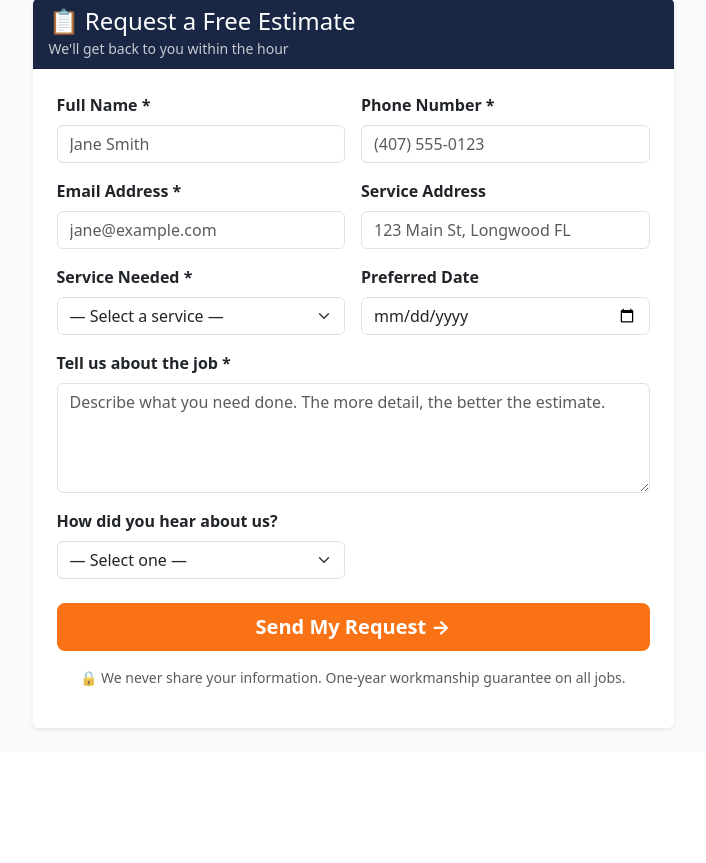
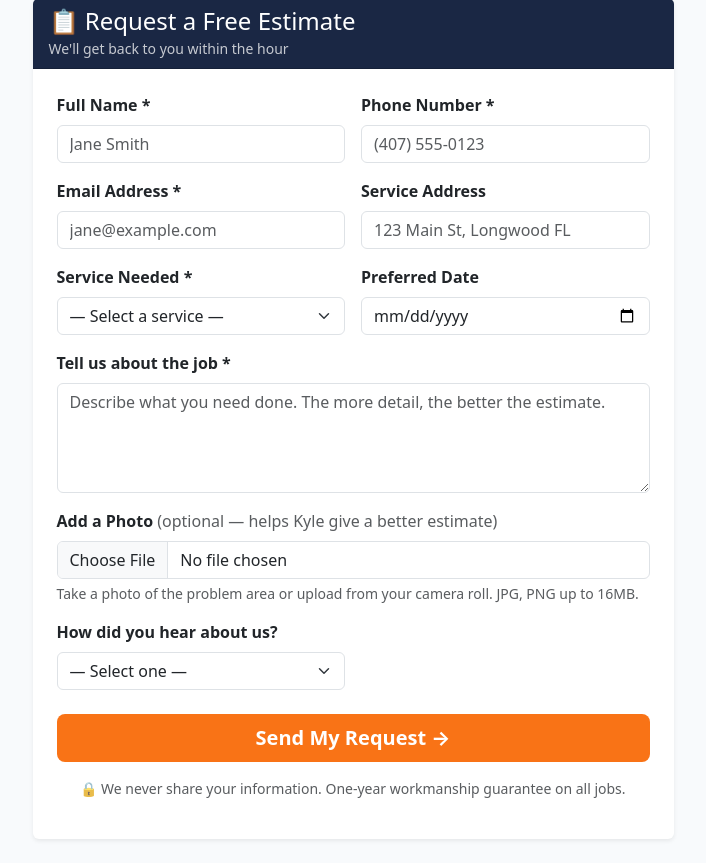
Before and after one commit to tblankenship87/north-orlando-handyman, a Flask app: page /request in a window 1280 px wide. Shown: the part 81-944 px from the top of the page, without its empty margins (287-993 px from the left). Before the commit the page ends 812 px from the top, so only its background shows below. Run offline with Flask 3, Linux system fonts and the light colour scheme.

Commit message:
Add photo upload to lead request form

```diff
--- a/app.py
+++ b/app.py
@@ -1,6 +1,7 @@
 import os
 import uuid
 from datetime import datetime
+from werkzeug.utils import secure_filename
 from flask import Flask, render_template, request, redirect, url_for, session, flash, abort
 from flask_sqlalchemy import SQLAlchemy
 
@@ -8,6 +9,14 @@ app = Flask(__name__)
 app.secret_key = os.environ.get('SECRET_KEY', 'dev-secret-change-in-production')
 app.config['SQLALCHEMY_DATABASE_URI'] = os.environ.get('DATABASE_URL', 'sqlite:///handyman.db')
 app.config['SQLALCHEMY_TRACK_MODIFICATIONS'] = False
+UPLOAD_FOLDER = os.path.join(os.path.dirname(__file__), 'static', 'uploads')
+ALLOWED_EXTENSIONS = {'jpg', 'jpeg', 'png', 'gif', 'heic', 'webp'}
+app.config['UPLOAD_FOLDER'] = UPLOAD_FOLDER
+app.config['MAX_CONTENT_LENGTH'] = 16 * 1024 * 1024  # 16MB max
+os.makedirs(UPLOAD_FOLDER, exist_ok=True)
+
+def allowed_file(filename):
+    return '.' in filename and filename.rsplit('.', 1)[1].lower() in ALLOWED_EXTENSIONS
 
 db = SQLAlchemy(app)
 
@@ -60,6 +69,7 @@ class Lead(db.Model):
     source = db.Column(db.String(50))
     status = db.Column(db.String(30), default='new')  # new/contacted/quoted/booked/complete/lost
     notes = db.Column(db.Text)
+    photo_filename = db.Column(db.String(200))
     created_at = db.Column(db.DateTime, default=datetime.utcnow)
     quotes = db.relationship('Quote', backref='lead', lazy=True)
 
@@ -158,6 +168,13 @@ def index():
 @app.route('/request', methods=['GET', 'POST'])
 def request_form():
     if request.method == 'POST':
+        photo_filename = None
+        file = request.files.get('photo')
+        if file and file.filename and allowed_file(file.filename):
+            ext = file.filename.rsplit('.', 1)[1].lower()
+            photo_filename = f"{uuid.uuid4().hex}.{ext}"
+            file.save(os.path.join(app.config['UPLOAD_FOLDER'], photo_filename))
+
         lead = Lead(
             name=request.form['name'],
             phone=request.form['phone'],
@@ -167,6 +184,7 @@ def request_form():
             preferred_date=request.form.get('preferred_date', ''),
             description=request.form['description'],
             source=request.form.get('source', ''),
+            photo_filename=photo_filename,
         )
         db.session.add(lead)
         db.session.commit()
--- a/templates/request.html
+++ b/templates/request.html
@@ -9,7 +9,7 @@
         <small class="opacity-75">We'll get back to you within the hour</small>
       </div>
       <div class="card-body p-4">
-        <form method="POST">
+        <form method="POST" enctype="multipart/form-data">
           <div class="row g-3">
             <div class="col-md-6">
               <label class="form-label fw-semibold">Full Name *</label>
@@ -45,6 +45,11 @@
               <textarea name="description" class="form-control" rows="4" required
                 placeholder="Describe what you need done. The more detail, the better the estimate."></textarea>
             </div>
+            <div class="col-12">
+              <label class="form-label fw-semibold">Add a Photo <span class="text-muted fw-normal">(optional — helps Kyle give a better estimate)</span></label>
+              <input type="file" name="photo" class="form-control" accept="image/*" capture="environment">
+              <div class="form-text">Take a photo of the problem area or upload from your camera roll. JPG, PNG up to 16MB.</div>
+            </div>
             <div class="col-md-6">
               <label class="form-label fw-semibold">How did you hear about us?</label>
               <select name="source" class="form-select">
```
Also changed, not shown: templates/admin/lead_detail.html (+14 -0 lines).
